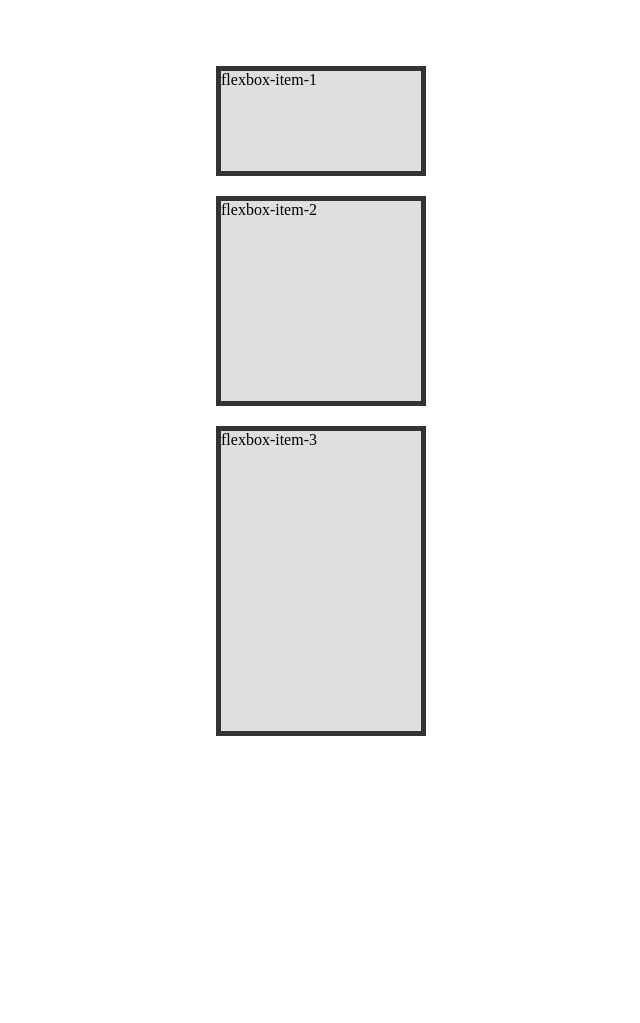
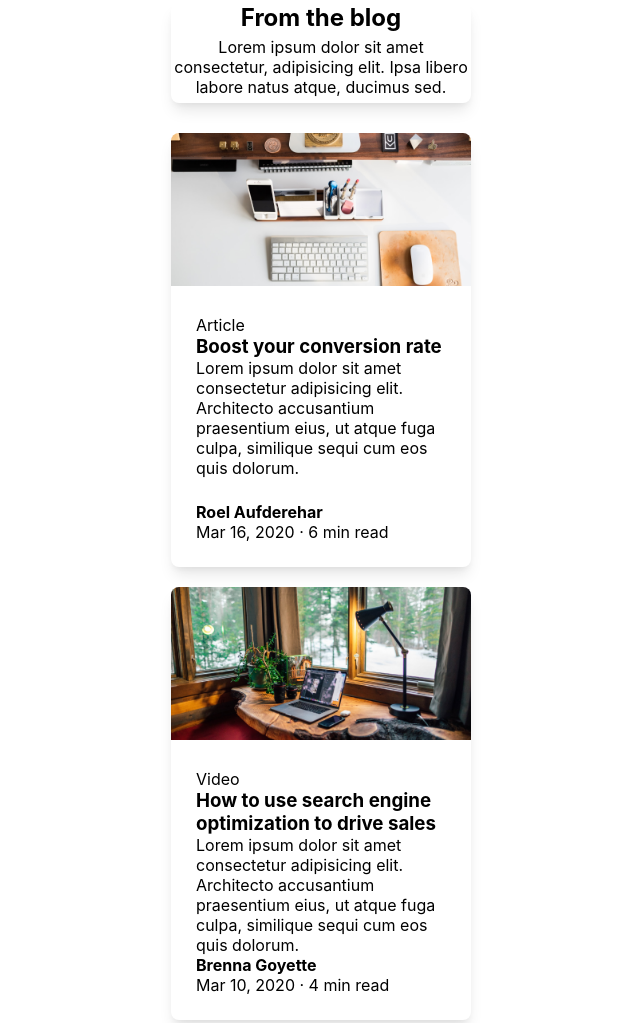
Before and after one commit to armaanepiic/my-dev-repo, a plain HTML site: page index.html in a window 1280 px wide. Shown: the part 107-1130 px from the top of the page, without its empty margins (319-959 px from the left). Before the commit the page ends 1016 px from the top, so only its background shows below. Drawn offline with Linux system fonts and the light colour scheme.

Commit message:
blog-list

```diff
--- a/index.html
+++ b/index.html
@@ -8,10 +8,70 @@
   </head>
   <body>
     <div class="flexbox-container">
-      <div class="flexbox-item flexbox-item-1">flexbox-item-1</div>
-      <div class="flexbox-item flexbox-item-2">flexbox-item-2</div>
-      <div class="flexbox-item flexbox-item-3">flexbox-item-3</div>
-
+      <div class="flexbox-item flexbox-item-1">
+        <h2>From the blog</h2>
+        <p>
+          Lorem ipsum dolor sit amet consectetur, adipisicing elit. Ipsa libero
+          labore natus atque, ducimus sed.
+        </p>
+      </div>
+      <div class="flexbox-item flexbox-item-2">
+        <img src="img-1.png" alt="">
+        <div class="blog">
+          <div>
+            <p>Article</p>
+            <h3>Boost your conversion rate</h3>
+            <p>
+              Lorem ipsum dolor sit amet consectetur adipisicing elit.
+              Architecto accusantium praesentium eius, ut atque fuga culpa,
+              similique sequi cum eos quis dolorum.
+            </p>
+          </div>
+          <div class="name-id">
+            <span><strong>Roel Aufderehar</strong></span>
+            <br />
+            <span>Mar 16, 2020 · 6 min read</span>
+          </div>
+        </div>
+      </div>
+      <div class="flexbox-item flexbox-item-3">
+        <img src="img-2.png" alt="">
+        <div class="blog">
+          <div>
+            <p>Video</p>
+            <h3>How to use search engine optimization to drive sales</h3>
+            <p>
+              Lorem ipsum dolor sit amet consectetur adipisicing elit.
+              Architecto accusantium praesentium eius, ut atque fuga culpa,
+              similique sequi cum eos quis dolorum.
+            </p>
+          </div>
+          <div class="name-id">
+            <span><strong>Brenna Goyette</strong></span>
+            <br />
+            <span>Mar 10, 2020 · 4 min read</span>
+          </div>
+        </div>
+      </div>
+      <div class="flexbox-item flexbox-item-4">
+        <img src="img-3.png" alt="">
+        <div class="blog">
+          <div>
+            <p>Case Study</p>
+            <h3>Improve your customer experience</h3>
+            <p>
+              Lorem ipsum dolor sit amet consectetur adipisicing elit.
+              Architecto accusantium praesentium eius, ut atque fuga culpa,
+              similique sequi cum eos quis dolorum.
+            </p>
+          </div>
+          <div class="name-id">
+            <span><strong>Daniela Metz</strong></span>
+            <br />
+            <span>Feb 12, 2020 · 11 min read</span>
+          </div>
+        </div>
+      </div>
     </div>
   </body>
 </html>
--- a/stat.css
+++ b/stat.css
@@ -1,11 +1,5 @@
-*{
-    margin: 0;
-    padding: 0;
-    box-sizing: border-box;
+.container{
+    background-color: rgb(red, green, blue);
+    min-height: 300px;
+    display: flex;
 }
-.main{
-    padding: 88px 0px 86px 0px;
-    background-color: aqua;
-    width: 1440px;
-    height: 798px;
-}
--- a/style.css
+++ b/style.css
@@ -1,26 +1,56 @@
+* {
+    box-sizing: border-box;
+    margin: 0;
+    padding: 0;
+    font-family: Inter;
+}
+.blog{
+    margin: 25px;
+}
+
 .flexbox-container {
-    height: 1000px;
+    margin-top: 110px;
+    margin-bottom: 110px;
     display: flex;
     flex-direction: column;
     justify-content: center;
     align-items: center;
 }
+.flexbox-item img{
+    width: 100%;
+    border-top-right-radius: 8px;
+    border-top-left-radius: 8px;
+}
 
 .flexbox-item {
-    width: 200px;
+    box-shadow: 0px 4px 6px -2px rgba(0, 0, 0, 0.05), 0px 10px 15px -3px rgba(0, 0, 0, 0.10);
+    border-radius: 8px;
+    width: 300px;
     margin: 10px;
-    border: 5px solid #333;
-    background-color: #dfdfdf;
+    border: 5px;
+    background-color: #FFF;
 }
 
 .flexbox-item-1 {
+
+    min-height: 100px;
+    text-align: center;
+    margin: 0px 0px 20px 0px;
+}
+.flexbox-item-1 h2{
+    margin-bottom: 5px;
+}
+.flexbox-item-2 {
+    min-height: 100px;
+}
+.flexbox-item-2 .name-id{
+    margin-top: 24px;
+}
+
+.flexbox-item-3 {
     min-height: 100px;
 }
 
-.flexbox-item-2 {
-    min-height: 200px;
+.flexbox-item-4 {
+    min-height: 100px;
 }
-
-.flexbox-item-3 {
-    min-height: 300px;
-}
```
Also changed, not shown: about.html (+7 -3 lines), img-1.png (added), img-2.png (added), img-3.png (added).
